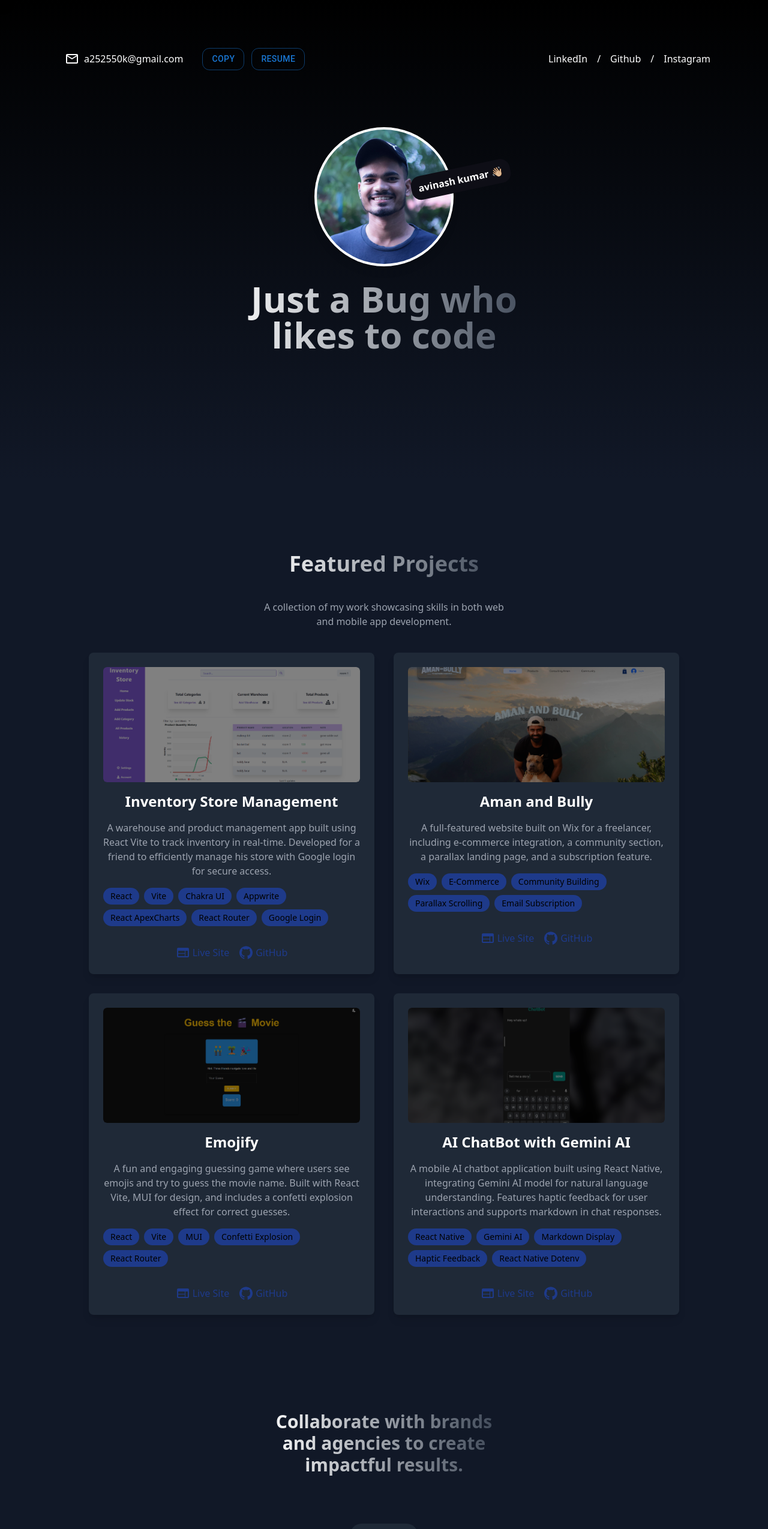
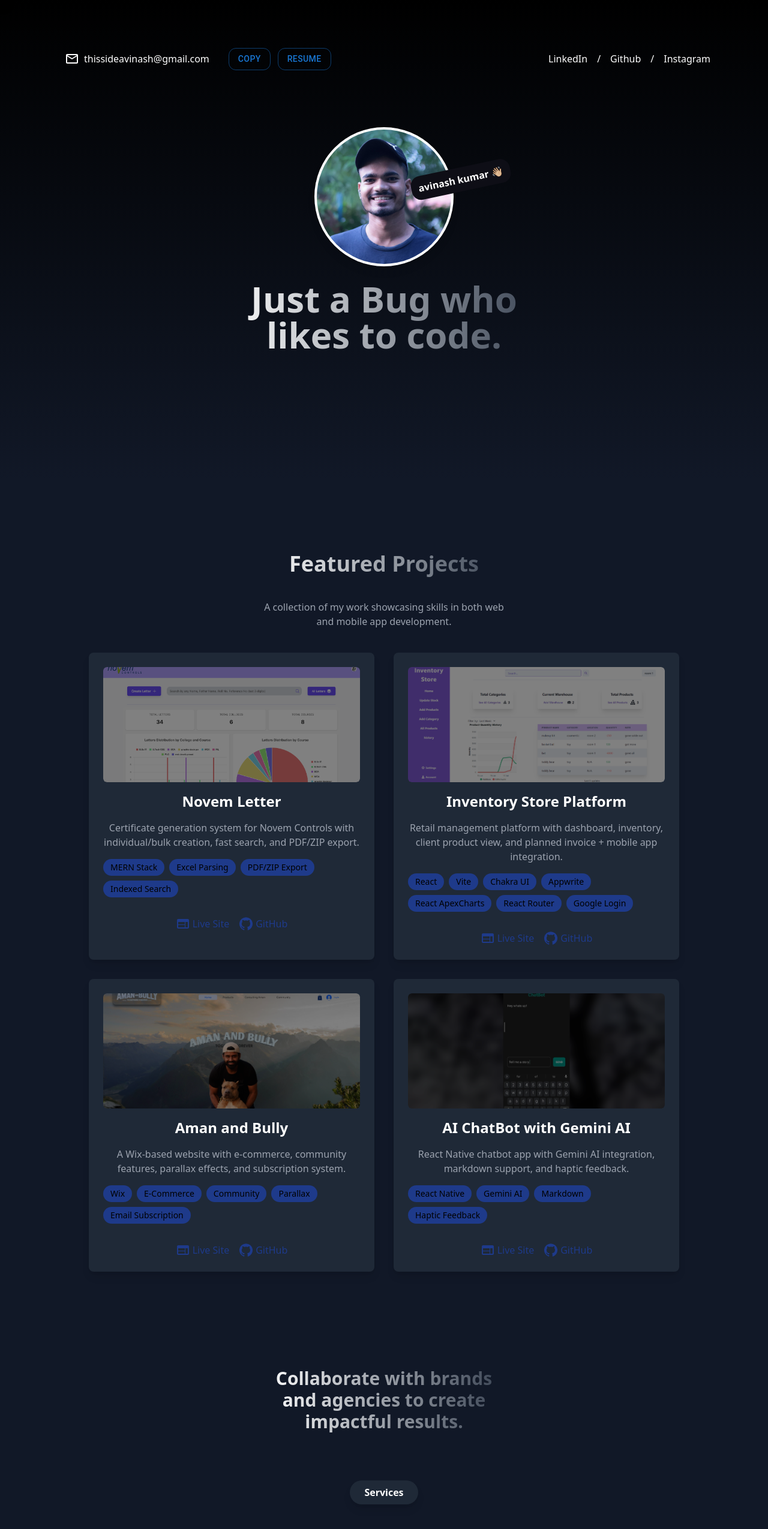
Before and after one commit to avinashh10x/Myportfolio, a React (Vite) app: page / in a window 1280 px wide. Shown: the top 2549 px of the page at 60% size. Built offline with nearby package versions, Linux system fonts and the light colour scheme.

Commit message:
updated portfolio

```diff
--- a/src/component/Footer.jsx
+++ b/src/component/Footer.jsx
@@ -34,7 +34,7 @@ function Footer() {
                         </a>
                         <span>/</span>
                         <a
-                            href="https://www.instagram.com/___avinash___"
+                            href="https://www.instagram.com/avinashh10x"
                             target="_blank"
                             rel="noopener noreferrer"
                             className="hover:text-blue-500 transition duration-300"
@@ -64,7 +64,7 @@ function Footer() {
                             <GitHub />
                         </IconButton>
                         <IconButton
-                            href="https://www.instagram.com/___avinash___"
+                            href="https://www.instagram.com/avinashh10x"
                             target="_blank"
                             rel="noopener noreferrer"
                             aria-label="Instagram"
--- a/src/component/Header.jsx
+++ b/src/component/Header.jsx
@@ -5,7 +5,8 @@ import Drawer from '@mui/material/Drawer';
 import Snackbar from '@mui/material/Snackbar';
 import Alert from '@mui/material/Alert';
 import MenuIcon from '@mui/icons-material/Menu';
-import MyResume from '../assets/AvinashResume.pdf';
+// import MyResume from '../assets/AvinashResume.pdf';
+import MyResume from '../assets/avinash__resumee.pdf';
 import { Button, Typography } from '@mui/material';
 import MailIcon from '@mui/icons-material/Mail';
 
@@ -23,7 +24,7 @@ function Header() {
 
     // Function to copy email to clipboard
     const copyEmailToClipboard = () => {
-        navigator.clipboard.writeText('a252550k@gmail.com')
+        navigator.clipboard.writeText('thissideavinash@gmail.com')
             .then(() => {
                 setSnackbarMessage('Email copied to clipboard!');
                 setOpenSnackbar(true);
@@ -141,7 +142,7 @@ function Header() {
                             {/* Instagram Icon with Text */}
                             <div className="flex flex-col items-center">
                                 <IconButton
-                                    href="https://www.instagram.com/___avinash___"
+                                    href="https://www.instagram.com/avinashh10x"
                                     target="_blank"
                                     rel="noopener noreferrer"
                                     aria-label="Instagram"
@@ -158,7 +159,7 @@ function Header() {
                             {/* Mail Icon with Text */}
                             <div className="flex flex-col items-center">
                                 <IconButton
-                                    href="mailto:a252550k@gmail.com"
+                                    href="mailto:thissideavinash@gmail.com"
                                     target="_blank"
                                     rel="noopener noreferrer"
                                     aria-label="Mail"
@@ -196,7 +197,7 @@ function Header() {
                 <div className="hidden sm:flex items-center space-x-3">
                     <div className="mx-3 flex items-center cursor-pointer" onClick={copyEmailToClipboard}>
                         <MailOutlineIcon style={{ fontSize: '24px', color: 'white' }} />
-                        <p className="mx-2">a252550k@gmail.com</p>
+                        <p className="mx-2">thissideavinash@gmail.com</p>
                     </div>
 
                     {/* Buttons */}
@@ -247,7 +248,7 @@ function Header() {
                         </a>
                         <span>/</span>
                         <a
-                            href="https://www.instagram.com/___avinash___"
+                            href="https://www.instagram.com/avinashh10x"
                             target="_blank"
                             rel="noopener noreferrer"
                             className="hover:text-blue-500 transition duration-300 "
--- a/src/sections/Contact.jsx
+++ b/src/sections/Contact.jsx
@@ -26,7 +26,7 @@ function Contact() {
       {/* Buttons Section */}
       <div className="mt-8 flex gap-4 w-full max-w-md px-5">
         <Button
-          href="mailto:a252550k@gmail.com?subject=Project Inquiry&body=Hello%2C%20I'd%20like%20to%20discuss%20a%20project."
+          href="mailto:thissideavinash@gmail.com?subject=Project Inquiry&body=Hello%2C%20I'd%20like%20to%20discuss%20a%20project."
           variant="outlined"
           color="primary"
           startIcon={<MailIcon />}
--- a/src/sections/Landing.jsx
+++ b/src/sections/Landing.jsx
@@ -31,7 +31,7 @@ function Landing() {
              onMouseLeave={() => document.dispatchEvent(new MouseEvent('mouseleave'))}>
           <h1 className="text-3xl sm:text-4xl md:text-6xl font-bold text-transparent bg-clip-text bg-gradient-to-r from-white to-gray-700">
             {/* A simple guy who codes for fun. */}
-            Just a Bug who likes to code
+            Just a Bug who likes to code.
           </h1>
         </div>
       </div>
--- a/src/sections/Projects.jsx
+++ b/src/sections/Projects.jsx
@@ -6,12 +6,26 @@ import guessthemovieImg from '../assets/guessthemovie.png'
 import inventryImg from '../assets/inventory.png'
 import amanandbullyImg from '../assets/amanandbully.png'
 import chatbotImg from '../assets/chatbot.png'
+import novemLetter from '../assets/novemLetter.png'
 
 const projectData = [
   {
     id: 1,
-    title: 'Inventory Store Management',
-    description: 'A warehouse and product management app built using React Vite to track inventory in real-time. Developed for a friend to efficiently manage his store with Google login for secure access.',
+    title: 'Novem Letter',
+    description: 'Certificate generation system for Novem Controls with individual/bulk creation, fast search, and PDF/ZIP export.',
+    technologies: [
+      'MERN Stack',
+      'Excel Parsing',
+      'PDF/ZIP Export',
+      'Indexed Search'
+    ],
+    repoLink: 'https://github.com/avinashh10x/novemLetters',
+    image: novemLetter,
+  },
+  {
+    id: 2,
+    title: 'Inventory Store Platform',
+    description: 'Retail management platform with dashboard, inventory, client product view, and planned invoice + mobile app integration.',
     technologies: [
       'React',
       'Vite',
@@ -26,52 +40,34 @@ const projectData = [
     image: inventryImg,
   },
   {
-    id: 2,
+    id: 3,
     title: 'Aman and Bully',
-    description: 'A full-featured website built on Wix for a freelancer, including e-commerce integration, a community section, a parallax landing page, and a subscription feature.',
+    description: 'A Wix-based website with e-commerce, community features, parallax effects, and subscription system.',
     technologies: [
       'Wix',
       'E-Commerce',
-      'Community Building',
-      'Parallax Scrolling',
+      'Community',
+      'Parallax',
       'Email Subscription'
     ],
     liveLink: 'https://www.amanandbully.com/',
-    // repoLink: '#',
     image: amanandbullyImg,
-  },
-  {
-    id: 3,
-    title: 'Emojify',
-    description: 'A fun and engaging guessing game where users see emojis and try to guess the movie name. Built with React Vite, MUI for design, and includes a confetti explosion effect for correct guesses.',
-    technologies: [
-      'React',
-      'Vite',
-      'MUI',
-      'Confetti Explosion',
-      'React Router'
-    ],
-    liveLink: 'https://emojify-three.vercel.app/',
-    repoLink: 'https://github.com/avinashh10x/Emojify',
-    image: guessthemovieImg,
   },
   {
     id: 4,
     title: 'AI ChatBot with Gemini AI',
-    description: 'A mobile AI chatbot application built using React Native, integrating Gemini AI model for natural language understanding. Features haptic feedback for user interactions and supports markdown in chat responses.',
+    description: 'React Native chatbot app with Gemini AI integration, markdown support, and haptic feedback.',
     technologies: [
       'React Native',
       'Gemini AI',
-      'Markdown Display',
-      'Haptic Feedback',
-      'React Native Dotenv'
+      'Markdown',
+      'Haptic Feedback'
     ],
-    // liveLink: '/',
     repoLink: 'https://github.com/avinashh10x/ChatBot_react_native',
     image: chatbotImg,
   },
-  // Add more projects here
 ];
+
 
 function Projects() {
   return (
```
Also changed, not shown: src/assets/novemLetter.png (added), 1 other file (tests, documents, lock files or other folders).
